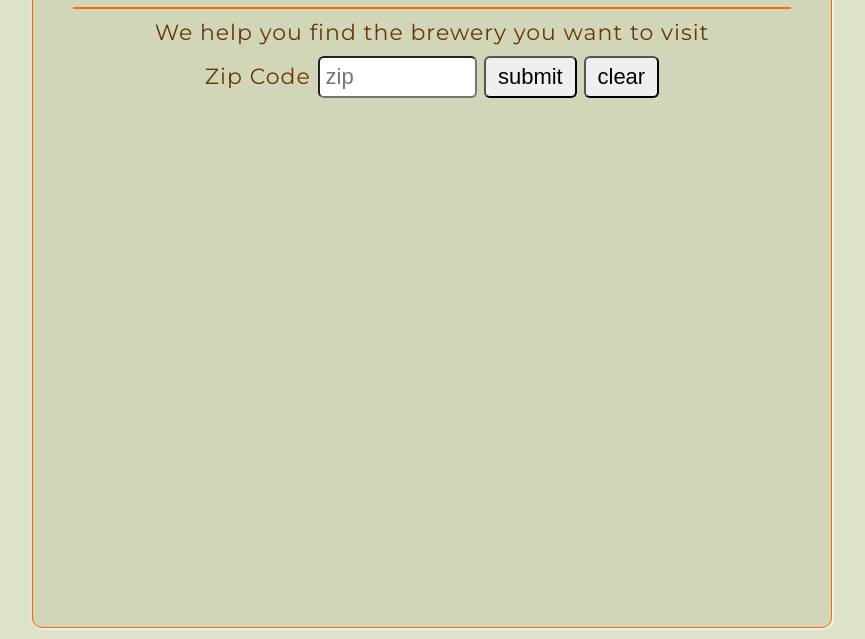
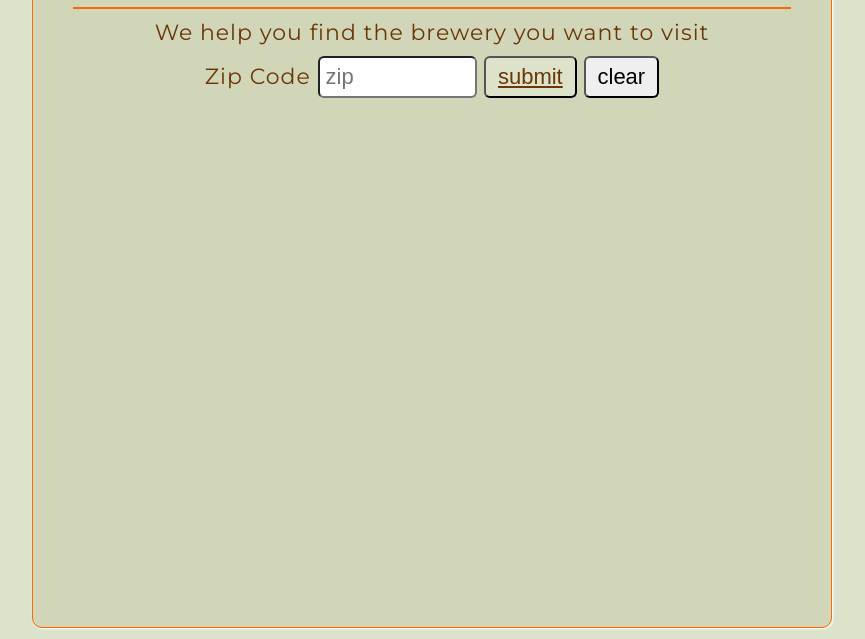
Before and after one commit to JerryApplegarth/The-Brewery-Finder, a plain HTML site: page public/zipcode.html in a window 1280 px wide. In both pictures the pointer is over the input "submit". Shown: the part 161-800 px from the top of the page, without its empty margins (208-1073 px from the left). Drawn offline with nearby package versions, Linux system fonts and the light colour scheme; files that its build step writes are made by us from their sources; a web font is replaced by a local one.

Commit message:
worked on btn

```diff
--- a/sass/base/_base.scss
+++ b/sass/base/_base.scss
@@ -104,3 +104,9 @@ nav {
 	padding: 6px 12px;
 	cursor: pointer;
 }
+.btn:hover,
+.btn:focus {
+	background-color: $background-color;
+	color: $font-color;
+	text-decoration: underline;
+}
```
